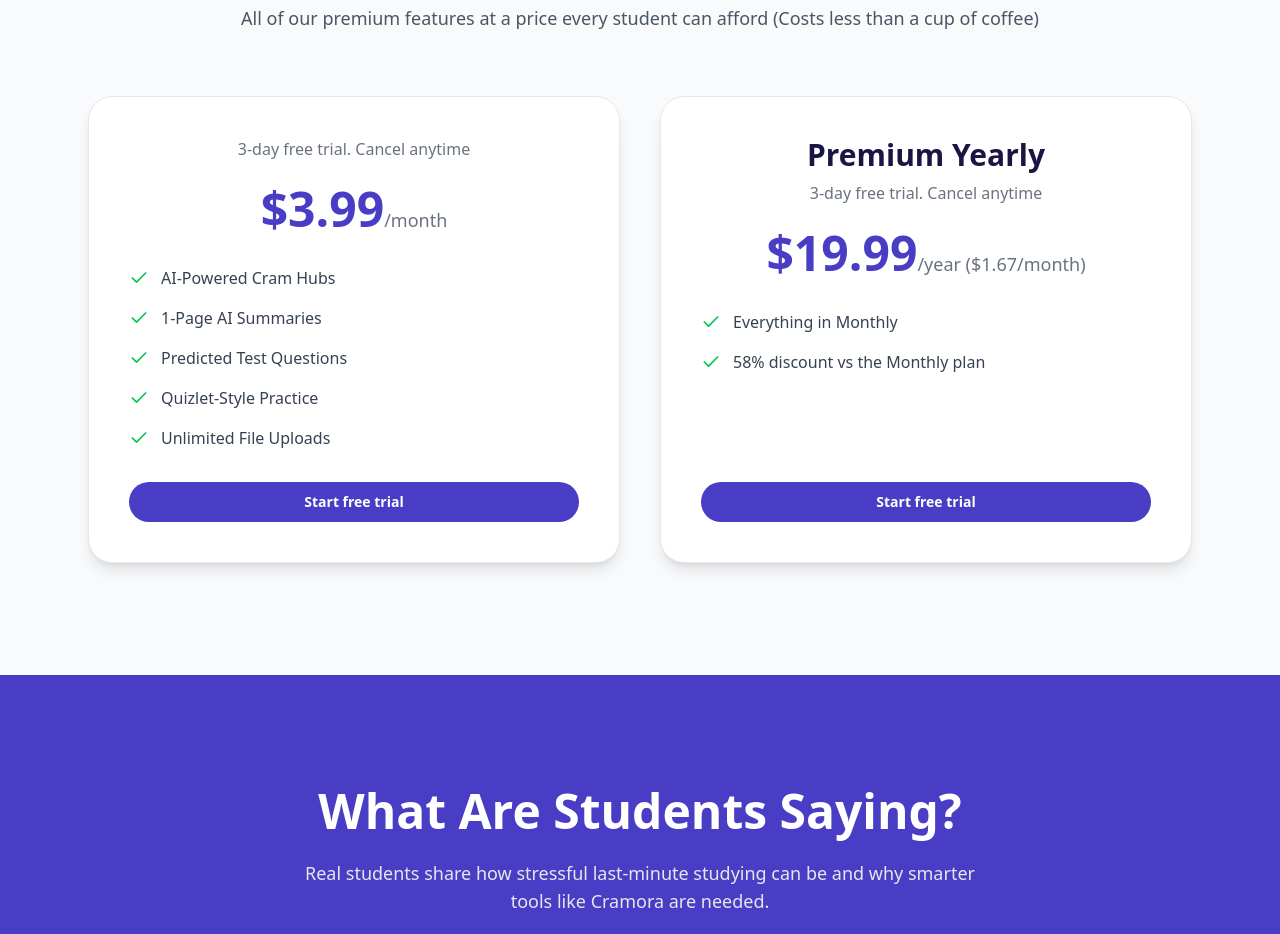
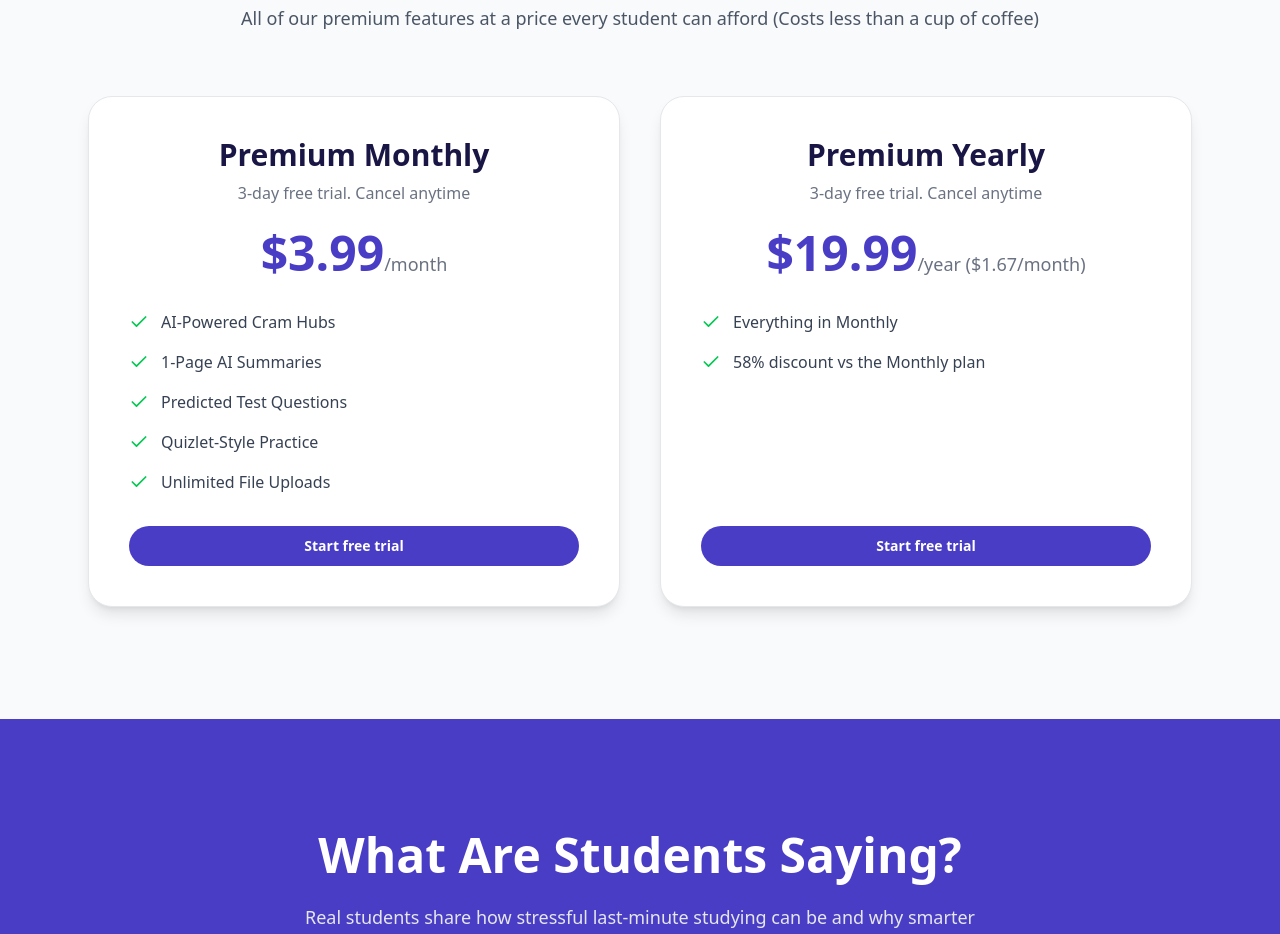
Before and after one commit to PedroGuitian/cramora-landing-page, a Next.js app in the folder cramora-landing/: page / in a window 1280 px wide. Shown: the part 2620-3554 px from the top of the page. Built offline with nearby package versions, Linux system fonts and the light colour scheme.

Commit message:
Added title to card

```diff
--- a/cramora-landing/src/app/page.tsx
+++ b/cramora-landing/src/app/page.tsx
@@ -248,6 +248,7 @@ export default function LandingPage() {
 
             {/* Monthly */}
             <div className="bg-white rounded-3xl shadow-lg p-10 border border-gray-200 hover:shadow-xl transition-shadow duration-300 flex flex-col w-full">
+              <h3 className="text-3xl font-bold text-[#191545] mb-2">Premium Monthly</h3>
               <p className="text-gray-500 mb-6">3-day free trial. Cancel anytime</p>
               <div className="text-5xl font-extrabold text-[#493DC6] mb-8">
                 $3.99
```
